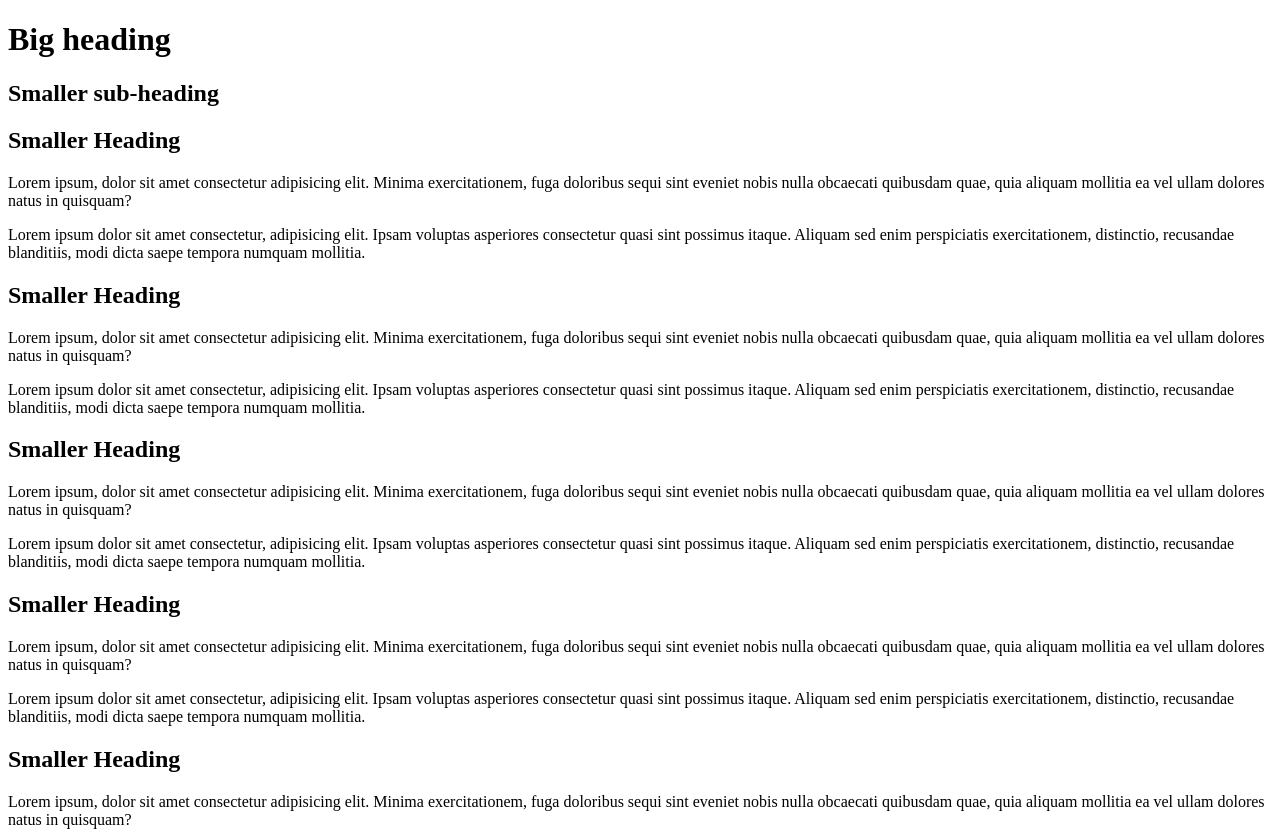
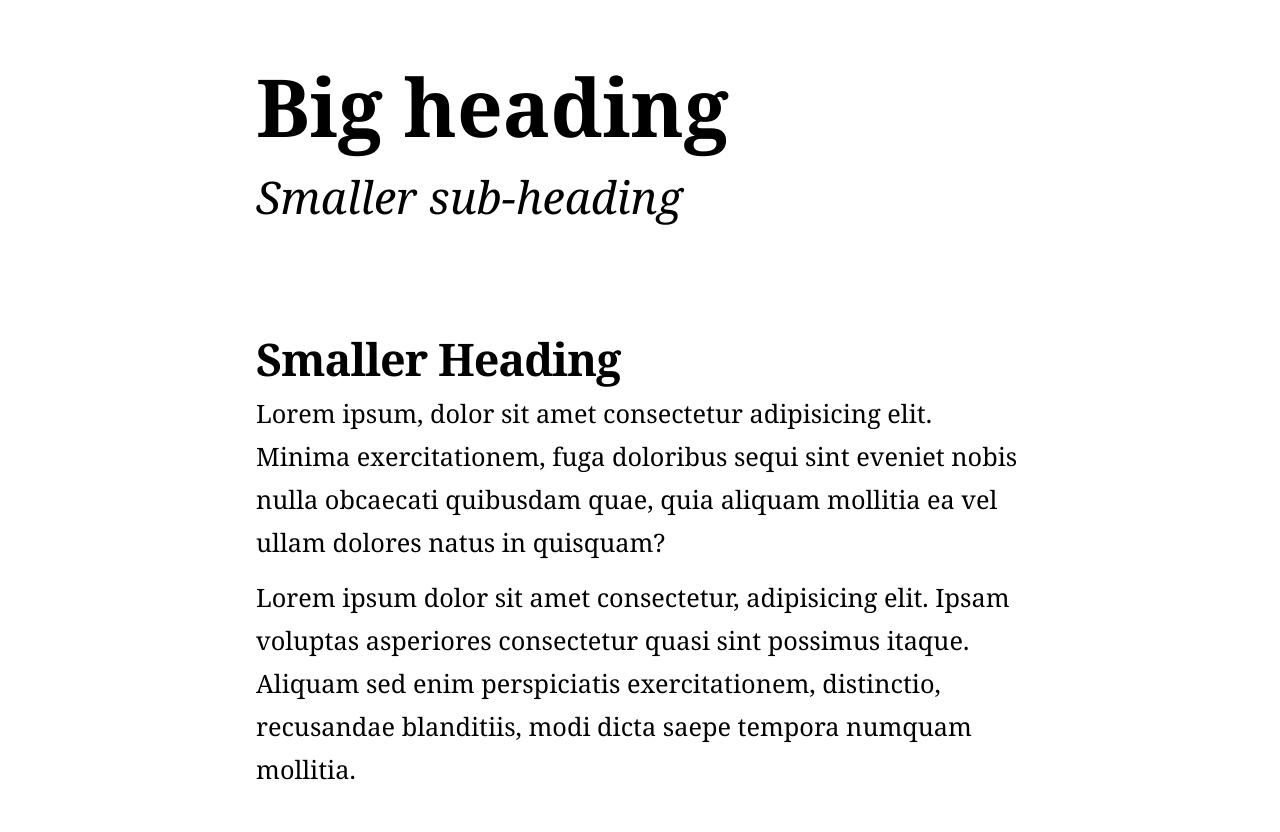
Before and after one commit to kilmartina/kilmartina.github.io, a plain HTML site: page exercises/page-3.html in a window 1280 px wide. Shown: the top 832 px of the page. Drawn offline with Linux system fonts and the light colour scheme.

Commit message:
Add files via upload

```diff
--- /dev/null
+++ b/assets/css/global.css
@@ -0,0 +1,125 @@
+/*  ============= WEB BROWSER RESETS ============ */
+* { margin: 0; padding: 0; border: none }
+*, *::before, *::after { box-sizing: border-box }
+html { height: 100%; font-size: 100%; font: inherit; vertical-align: baseline;
+scroll-behavior: smooth; scroll-padding-top: 20px }
+body { line-height: 1.5; min-height: 100vh }
+img { width: 100%; height: auto }
+@media (max-width: 767px ) { body { text-rendering: optimizeSpeed } }
+@media (min-width: 768px ) { body { text-rendering: optimizeLegibility } }
+
+
+/* ============ CUSTOM PROPERTIES ============  */
+
+:root {
+
+    /* Alternatives to default sans-serif font */
+    --font-sans: -apple-system, system-ui, BlinkMacSystemFont, Segoe UI, Roboto, Helvetica Neue, Fira Sans, Ubuntu, Oxygen, Oxygen Sans, Cantarell, Droid Sans, Apple Color Emoji, Segoe UI Emoji, Segoe UI Emoji, Segoe UI Symbol, Lucida Grande, Helvetica, Arial, sans-serif;
+
+     /* Alternatives to default serif font */
+    --font-serif: Cambria, "Hoefler Text", Utopia, "Liberation Serif", "Nimbus Roman No9 L Regular", Times, "Times New Roman", serif;
+
+     /* Alternatives to default monospace font */
+    --font-monospace: Menlo, Monaco, Consolas, "Liberation Mono", "Courier New", monospace;
+
+    /* Fluid font size scale */
+    --fs-sm: clamp(0.8rem, 0.17vi + 0.76rem, 0.89rem);
+    --fs-base: clamp(1rem, 0.34vi + 0.91rem, 1.19rem);
+    --fs-md: clamp(1.25rem, 0.61vi + 1.1rem, 1.58rem);
+    --fs-lg: clamp(1.56rem, 1vi + 1.31rem, 2.11rem);
+    --fs-xl: clamp(1.95rem, 1.56vi + 1.56rem, 2.81rem);
+    --fs-xxl: clamp(2.44rem, 2.38vi + 1.85rem, 3.75rem);
+    --fs-xxxl: clamp(3.05rem, 3.54vi + 2.17rem, 5rem);
+
+}
+
+/*  ============== LAYOUT FOR CONTENT CONTAINERS ================= */
+
+nav, header, section, footer { position: relative; display: block }
+header, section, footer { margin-left: auto; margin-right: auto; overflow: hidden }
+/* Under last content item, zero the bottom margin */
+section > *:last-child { margin-bottom: 0 !important }
+
+/*  ====================== HEADER ======================== */
+
+/* Padding around content: laptops / desktops  */
+@media (min-width: 768px) {
+    header {
+        padding-top: 3%;
+        padding-right: 20%;
+        padding-bottom: 0%;
+        padding-left: 20%
+    }
+}
+
+/* Padding around content: mobiles */
+@media (max-width: 767px) {
+    header {
+        padding-top: 5%;
+        padding-right: 5%;
+        padding-bottom: 0%;
+        padding-left: 5%
+    }
+}
+
+/*  ====================== SECTIONS ======================== */
+
+/* Padding around content: laptops / desktops */
+@media (min-width: 768px) {
+    section {
+        padding-top: 4%;
+        padding-right: 20%;
+        padding-bottom: 4%;
+        padding-left: 20%
+    }
+}
+
+/* Padding around content: mobiles */
+@media (max-width: 767px) {
+    section {
+        padding-left: 5%;
+        padding-right: 5%;
+        padding-bottom: 5%;
+        padding-left: 5% }
+}
+
+/* Maximum width of any section */
+section { max-width: 1920px }
+/* Maximum width for contents of any section */
+section > * { max-width: 1600px }
+
+/* When content width < viewport width, equalise spacing at left and right */
+section > * { max-width: 1600px; margin-left: auto; margin-right: auto }
+
+/* ============= TYPOGRAPHY ============ */
+body {font-family: var(--font-sans);text-align: center;}
+h1 {
+    font-size: var(--fs-xxxl);
+    line-height: 1.2;
+    text-align: center;
+    font-weight: normal;
+    letter-spacing: -3px;
+}
+
+h2 {
+    font-size: var(--fs-xl);
+    line-height: 1.2;
+    margin-top: 42px;
+    margin-bottom: 16px;
+    font-weight: normal;
+    letter-spacing: 2px;
+}
+
+h3 {
+    font-size: var(--fs-lg);
+    margin-top: 48px;
+    margin-bottom: 4px;
+    line-height: 1.2;
+    text-transform: uppercase;
+}
+
+p {
+	font-size: var(--fs-md);
+    line-height: 1.7;
+	margin-bottom: 12px;
+}
--- /dev/null
+++ b/exercises/assets/css/hook-head.css
@@ -0,0 +1,107 @@
+/* Industry-standard CSS reset */
+*,
+*::before,
+*::after {
+    margin: 0;
+    padding: 0;
+    box-sizing: border-box;
+}
+
+html,
+body {
+    height: 100%;
+    font-family: sans-serif;
+}
+
+/* Define custom properties for fonts */
+:root {
+    --serif-font: "Georgia", "Times New Roman", Times, serif;
+    --sans-serif-font: "Arial", "Helvetica", sans-serif;
+
+    /* Fluid font scaling using clamp() */
+    --font-size-base: clamp(1rem, 2vw + 1rem, 1.5rem); /* Scales from 1rem to 1.5rem */
+    --font-size-heading: clamp(1.5rem, 3vw + 1rem, 2rem); /* Scales from 1.5rem to 2rem */
+    --font-size-subheading: clamp(1.25rem, 2.5vw + 1rem, 1.75rem); /* Scales from 1.25rem to 1.75rem */
+}
+
+/* Global styling for body */
+body {
+    font-family: var(--sans-serif-font);
+    line-height: 1.6;
+    background-color: #f4f4f4;
+    color: #333;
+    padding: 0 1rem;
+}
+
+/* Styling for header */
+header {
+    padding: 2rem;
+    background-color: #003366;
+    color: white;
+    text-align: center;
+    margin-top: 1rem;
+    margin-bottom: 2rem;
+}
+
+header h1 {
+    font-size: var(--font-size-heading);
+    font-family: var(--serif-font);
+    margin-bottom: 1rem;
+}
+
+header h2 {
+    font-size: var(--font-size-subheading);
+    font-family: var(--sans-serif-font);
+}
+
+/* Main section styling */
+main {
+    padding: 0 1rem;
+}
+
+/* Styling for section tags */
+section {
+    background-color: white;
+    padding: 2rem 1rem;
+    margin-top: 1.5rem;
+    margin-bottom: 2rem;
+    border-radius: 8px;
+    box-shadow: 0 2px 5px rgba(0, 0, 0, 0.1);
+}
+
+section h2 {
+    font-size: var(--font-size-heading);
+    font-family: var(--serif-font);
+    margin-bottom: 1rem;
+}
+
+section p {
+    font-size: var(--font-size-base);
+    margin-bottom: 1rem;
+    line-height: 1.8;
+}
+
+/* Responsive padding for container tags */
+@media screen and (max-width: 768px) {
+    header,
+    section {
+        padding: 1rem;
+    }
+
+    body {
+        padding: 0;
+    }
+}
+
+/* Additional block-level margins */
+h1,
+h2,
+p {
+    margin-top: 1rem;
+    margin-bottom: 1rem;
+}
+
+/* Add general margin for main container */
+main {
+    margin-top: 2rem;
+}
--- /dev/null
+++ b/exercises/assets/css/style-1.css
@@ -0,0 +1,128 @@
+/*  ============= WEB BROWSER RESETS ============ */
+* { margin: 0; padding: 0; border: none }
+*, *::before, *::after { box-sizing: border-box }
+html { height: 100%; font-size: 100%; font: inherit; vertical-align: baseline;
+scroll-behavior: smooth; scroll-padding-top: 20px }
+body { line-height: 1.5; min-height: 100vh }
+img { width: 100%; height: auto }
+@media (max-width: 767px ) { body { text-rendering: optimizeSpeed } }
+@media (min-width: 768px ) { body { text-rendering: optimizeLegibility } }
+
+
+/* ============ CUSTOM PROPERTIES ============  */
+
+:root {
+
+    /* Alternatives to default sans-serif font */
+    --font-sans: -apple-system, system-ui, BlinkMacSystemFont, Segoe UI, Roboto, Helvetica Neue, Fira Sans, Ubuntu, Oxygen, Oxygen Sans, Cantarell, Droid Sans, Apple Color Emoji, Segoe UI Emoji, Segoe UI Emoji, Segoe UI Symbol, Lucida Grande, Helvetica, Arial, sans-serif;
+
+     /* Alternatives to default serif font */
+    --font-serif: Cambria, "Hoefler Text", Utopia, "Liberation Serif", "Nimbus Roman No9 L Regular", Times, "Times New Roman", serif;
+
+     /* Alternatives to default monospace font */
+    --font-monospace: Menlo, Monaco, Consolas, "Liberation Mono", "Courier New", monospace;
+
+    /* Fluid font size scale */
+    --fs-sm: clamp(0.8rem, 0.17vi + 0.76rem, 0.89rem);
+    --fs-base: clamp(1rem, 0.34vi + 0.91rem, 1.19rem);
+    --fs-md: clamp(1.25rem, 0.61vi + 1.1rem, 1.58rem);
+    --fs-lg: clamp(1.56rem, 1vi + 1.31rem, 2.11rem);
+    --fs-xl: clamp(1.95rem, 1.56vi + 1.56rem, 2.81rem);
+    --fs-xxl: clamp(2.44rem, 2.38vi + 1.85rem, 3.75rem);
+    --fs-xxxl: clamp(3.05rem, 3.54vi + 2.17rem, 5rem);
+
+}
+
+/*  ============== LAYOUT FOR CONTENT CONTAINERS ================= */
+
+nav, header, section, footer { position: relative; display: block }
+header, section, footer { margin-left: auto; margin-right: auto; overflow: hidden }
+/* Under last content item, zero the bottom margin */
+section > *:last-child { margin-bottom: 0 !important }
+
+/*  ====================== HEADER ======================== */
+
+/* Padding around content: laptops / desktops  */
+@media (min-width: 768px) {
+    header {
+        padding-top: 3%;
+        padding-right: 20%;
+        padding-bottom: 0;
+        padding-left: 20%
+    }
+}
+
+/* Padding around content: mobiles */
+@media (max-width: 767px) {
+    header {
+        padding-top: 5%;
+        padding-right: 5%;
+        padding-bottom: 0;
+        padding-left: 5%
+    }
+}
+
+/*  ====================== SECTIONS ======================== */
+
+/* Padding around content: laptops / desktops */
+@media (min-width: 768px) {
+    section {
+        padding-top: 4%;
+        padding-right: 20%;
+        padding-bottom: 4%;
+        padding-left: 20%
+    }
+}
+
+/* Padding around content: mobiles */
+@media (max-width: 767px) {
+    section {
+        padding-top: 5%;
+        padding-right: 5%;
+        padding-bottom: 5%;
+        padding-left: 5%;
+    }
+}
+
+/* Maximum width of any section */
+section { max-width: 1920px }
+/* Maximum width for contents of any section */
+section > * { max-width: 1600px }
+
+/* When content width < viewport width, equalise spacing at left and right */
+section > * { max-width: 1600px; margin-left: auto; margin-right: auto }
+
+/* ============= TYPOGRAPHY ============ */
+
+h1 {
+    font-size: calc(var(--fs-xxxl) * 1.3 );
+    line-height: 1.2;
+    font-family: var(--font-serif);
+    font-weight: normal;
+    text-align: center;
+    letter-spacing: -3px
+}
+
+h2 {
+    font-size: var(--fs-xl);
+    line-height: 1.2;
+    margin-top: 42px;
+    margin-bottom: 16px;
+    font-family: var(--font-serif);
+    letter-spacing: -1px
+}
+
+h3 {
+    font-size: var(--fs-lg);
+    margin-top: 48px;
+    margin-bottom: 4px;
+    line-height: 1.2;
+    font-family: var(--font-serif);
+}
+
+p {
+	font-size: var(--fs-base);
+    line-height: 1.7;
+	margin-bottom: 12px;
+    font-family: var(--font-sans);
+}
--- /dev/null
+++ b/exercises/assets/css/style-3.css
@@ -0,0 +1,117 @@
+/*  ============= WEB BROWSER RESETS ============ */
+* { margin: 0; padding: 0; border: none }
+*, *::before, *::after { box-sizing: border-box }
+html { height: 100%; font-size: 100%; font: inherit; vertical-align: baseline;
+scroll-behavior: smooth; scroll-padding-top: 20px }
+body { line-height: 1.5; min-height: 100vh }
+img { width: 100%; height: auto }
+@media (max-width: 767px ) { body { text-rendering: optimizeSpeed } }
+@media (min-width: 768px ) { body { text-rendering: optimizeLegibility } }
+
+
+/* ============ CUSTOM PROPERTIES ============  */
+
+:root {
+
+    /* Alternatives to default sans-serif font */
+    --font-sans: -apple-system, system-ui, BlinkMacSystemFont, Segoe UI, Roboto, Helvetica Neue, Fira Sans, Ubuntu, Oxygen, Oxygen Sans, Cantarell, Droid Sans, Apple Color Emoji, Segoe UI Emoji, Segoe UI Emoji, Segoe UI Symbol, Lucida Grande, Helvetica, Arial, sans-serif;
+
+     /* Alternatives to default serif font */
+    --font-serif: Cambria, "Hoefler Text", Utopia, "Liberation Serif", "Nimbus Roman No9 L Regular", Times, "Times New Roman", serif;
+
+     /* Alternatives to default monospace font */
+    --font-monospace: Menlo, Monaco, Consolas, "Liberation Mono", "Courier New", monospace;
+
+    /* Fluid font SIZE scale */
+    --fs-sm: clamp(0.8rem, 0.17vi + 0.76rem, 0.89rem);
+    --fs-base: clamp(1rem, 0.34vi + 0.91rem, 1.19rem);
+    --fs-md: clamp(1.25rem, 0.61vi + 1.1rem, 1.58rem);
+    --fs-lg: clamp(1.56rem, 1vi + 1.31rem, 2.11rem);
+    --fs-xl: clamp(1.95rem, 1.56vi + 1.56rem, 2.81rem);
+    --fs-xxl: clamp(2.44rem, 2.38vi + 1.85rem, 3.75rem);
+    --fs-xxxl: clamp(3.05rem, 3.54vi + 2.17rem, 5rem);
+}
+
+/*  ============== LAYOUT FOR CONTENT CONTAINERS ================= */
+nav, header, section, footer { position: relative; display: block }
+header, section, footer { margin-left: auto; margin-right: auto; overflow: hidden }
+/* Under last content item, zero the bottom margin */
+section > *:last-child { margin-bottom: 0 !important }
+
+/*  ====================== HEADER ======================== */
+/* Padding around content: laptops / desktops  */
+@media (min-width: 768px) {
+    header {
+        padding-top: 2%;
+        padding-right: 20%;
+        padding-bottom: 5%;
+        padding-left: 20%
+    }
+}
+
+/* Padding around content: mobiles */
+@media (max-width: 767px) {
+    header {
+        padding-top: 5%;
+        padding-right: 5%;
+        padding-bottom: 0%;
+        padding-left: 5%
+    }
+}
+/*  ====================== SECTIONS ======================== */
+
+/* Padding around content: laptops / desktops  */
+@media (min-width: 768px) {
+    section {
+        padding-top: 3%;
+        padding-right: 20%;
+        padding-bottom: 3%;
+        padding-left: 20%
+    }
+}
+
+/* Padding around content: mobiles */
+@media (max-width: 767px) {
+    section {
+        padding-left: 5%;
+        padding-right: 5%;
+        padding-bottom: 5%;
+        padding-left: 5%
+    }
+}
+
+/* Maximum width of any section */
+section { max-width: 1920px }
+/* Maximum width for contents of any section */
+section > * { max-width: 1600px }
+
+/* When content width < viewport width, equalise spacing at left and right */
+section > * { max-width: 1600px; margin-left: auto; margin-right: auto }
+
+/* ============= TYPOGRAPHY ============ */
+
+body {font-family: var(--font-serif) }   /* this line of code will make all tags the one font */
+
+h1 {
+    font-size: var(--fs-xxxl);
+    margin-top: 32px;
+    margin-bottom: 16px;
+    line-height: 1.2;
+
+}
+
+h2 {
+    font-size: var(--fs-xl);
+    line-height: 1.2;
+    margin-bottom: 6px;
+
+}
+header h2 {font-weight: normal; font-style: italic;}  /* will only change the font style of the H2 in the header */
+section h2 {  letter-spacing: -1px}  /* will change the h2 in the sections  */
+
+p {
+	font-size: var(--fs-md);
+    line-height: 1.7;
+	margin-bottom: 12px;
+
+}
```
Also changed, not shown: exercises/assets/css/style-2.css (added, +122 -0 lines), exercises/hook-head.html (added, +44 -0 lines), exercises/page-1.html (+1 -0 lines), exercises/page-2.html (+1 -0 lines), exercises/page-3.html (+2 -0 lines).
